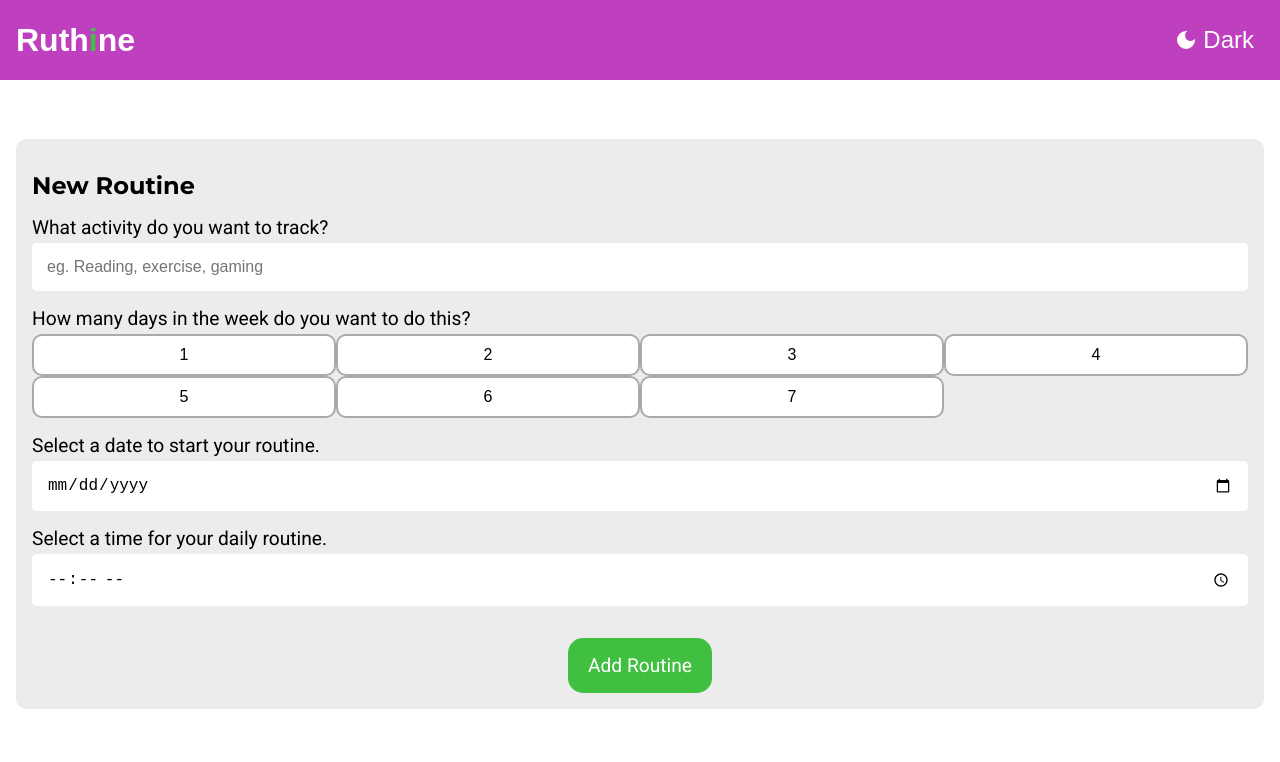
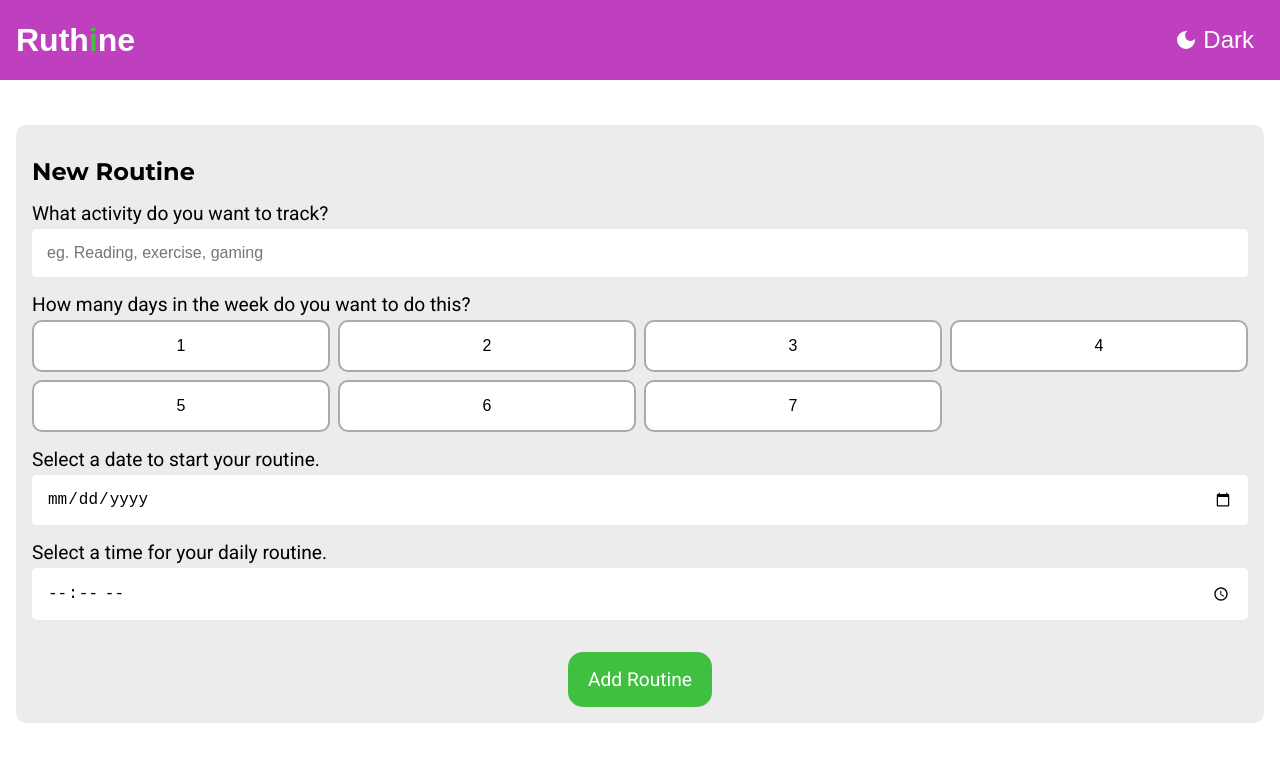
Before and after one commit to jephthahdominic/Consistensy, a React (Vite) app: page /add_routine in a window 1280 px wide. Shown: the top 762 px of the page. Built offline with nearby package versions, Linux system fonts and the light colour scheme; a web font is replaced by a local one.

Commit message:
Refactored the form logic appropriately

```diff
--- a/src/components/Form.module.css
+++ b/src/components/Form.module.css
@@ -28,12 +28,13 @@
 }
 .radio_grp{
     display: grid;
-    grid-template-columns: 1fr 1fr 1fr 1fr;
-    gap: auto;
+    grid-template-columns: auto auto auto auto;
+    gap: .5rem;
 }
 .radio_grp input[type="radio"]{
+    width: 100%;
     appearance: none;
-    padding: 10px 2rem;
+
     height: fit-content;
     border-radius: 10px;
     border: 2px solid var(--color-light--1);
```
